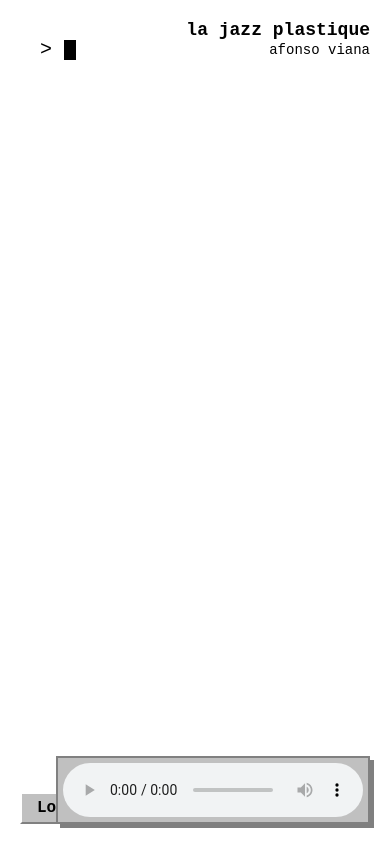
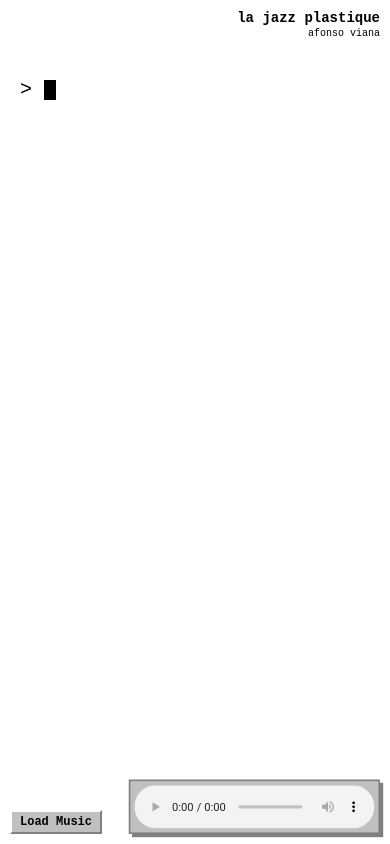
Before and after one commit to codeviana/lajazzplastique, a React (Vite) app: page / in a window 390 px wide. Built offline with nearby package versions, Linux system fonts and the light colour scheme.

Commit message:
small fixes

```diff
--- a/src/components/Typewriter.tsx
+++ b/src/components/Typewriter.tsx
@@ -57,6 +57,14 @@ const Typewriter: React.FC<TypewriterProps> = ({ getAudioData, isPlaying, audioR
             for (let i = 0; i < 20; i++) { sum += data[i] || 0; }
             const energy = sum / 20;
 
+            // Layout params
+            const marginTop = 80;
+            const marginLeft = 20;
+            const marginRight = 20;
+            const lineHeight = 24;
+            const charWidth = 12; // Approx for 20px Courier
+            const maxCharsPerLine = Math.floor((canvas.width - marginLeft - marginRight) / charWidth);
+
             // Logic to add text
             if (isPlaying && energy > 180 && time - lastBeatTimeRef.current > 120) {
                 lastBeatTimeRef.current = time;
@@ -72,13 +80,24 @@ const Typewriter: React.FC<TypewriterProps> = ({ getAudioData, isPlaying, audioR
                     }
                 }
 
+                let textToAdd = "";
                 // Probability check: 15% chance to type the special word if available
                 if (currentPhaseText && Math.random() < 0.15) {
-                    textRef.current += " " + currentPhaseText + " ";
+                    textToAdd = " " + currentPhaseText + " ";
                 } else {
                     // Random char
                     const chars = "abcdefghijklmnopqrstuvwxyz....,,,;;;   ";
-                    textRef.current += chars.charAt(Math.floor(Math.random() * chars.length));
+                    textToAdd = chars.charAt(Math.floor(Math.random() * chars.length));
+                }
+
+                // Check if current last line needs wrapping
+                const currentLines = textRef.current.split('\n');
+                const lastLine = currentLines[currentLines.length - 1];
+
+                if (lastLine.length + textToAdd.length > maxCharsPerLine) {
+                    textRef.current += "\n" + textToAdd.trimStart(); // Wrap
+                } else {
+                    textRef.current += textToAdd;
                 }
 
                 // Random newline
@@ -87,7 +106,7 @@ const Typewriter: React.FC<TypewriterProps> = ({ getAudioData, isPlaying, audioR
 
             // Scroll simulation
             const lines = textRef.current.split('\n');
-            const maxLines = Math.floor(canvas.height / 24) - 2;
+            const maxLines = Math.floor((canvas.height - marginTop) / lineHeight) - 1;
             if (lines.length > maxLines) {
                 textRef.current = lines.slice(lines.length - maxLines).join('\n');
             }
@@ -97,18 +116,16 @@ const Typewriter: React.FC<TypewriterProps> = ({ getAudioData, isPlaying, audioR
             ctx.fillStyle = 'black';
             ctx.textBaseline = 'top';
 
-            let y = 40;
-            const lineHeight = 24;
-
             textRef.current.split('\n').forEach((line, i) => {
-                ctx.fillText(line, 40, y + (i * lineHeight));
+                ctx.fillText(line, marginLeft, marginTop + (i * lineHeight));
             });
 
             // Cursor
             if (cursorRef.current) {
-                const lastLine = textRef.current.split('\n').slice(-1)[0];
-                const cursorX = 40 + ctx.measureText(lastLine).width;
-                const cursorY = y + ((textRef.current.split('\n').length - 1) * lineHeight);
+                const currentLines = textRef.current.split('\n');
+                const lastLine = currentLines[currentLines.length - 1];
+                const cursorX = marginLeft + ctx.measureText(lastLine).width;
+                const cursorY = marginTop + ((currentLines.length - 1) * lineHeight);
                 ctx.fillRect(cursorX, cursorY, 12, 20);
             }
 
--- a/src/index.css
+++ b/src/index.css
@@ -123,3 +123,36 @@ body {
 audio {
   display: block;
 }
+
+/* Mobile Responsiveness */
+@media (max-width: 768px) {
+  .top-right-group {
+    top: 10px;
+    right: 10px;
+  }
+
+  .top-right-title {
+    font-size: 14px;
+  }
+
+  .top-right-subtitle {
+    font-size: 10px;
+  }
+
+  .bottom-left-controls {
+    bottom: 10px;
+    left: 10px;
+  }
+
+  .bottom-right-player {
+    bottom: 10px;
+    right: 10px;
+    transform: scale(0.8);
+    transform-origin: bottom right;
+  }
+
+  .retro-button {
+    padding: 3px 8px;
+    font-size: 12px;
+  }
+}
```
